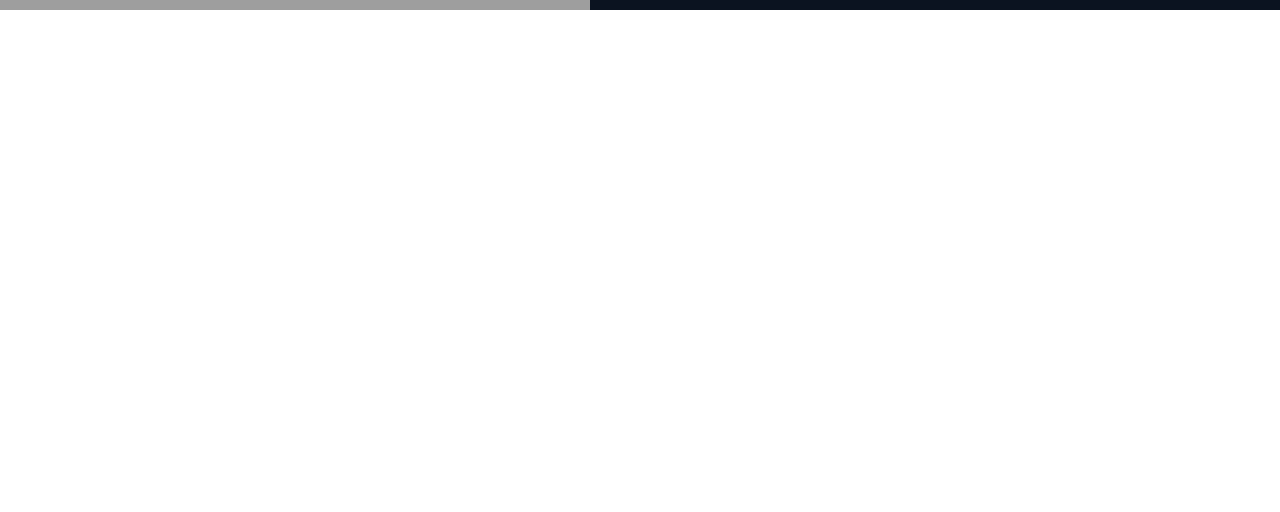
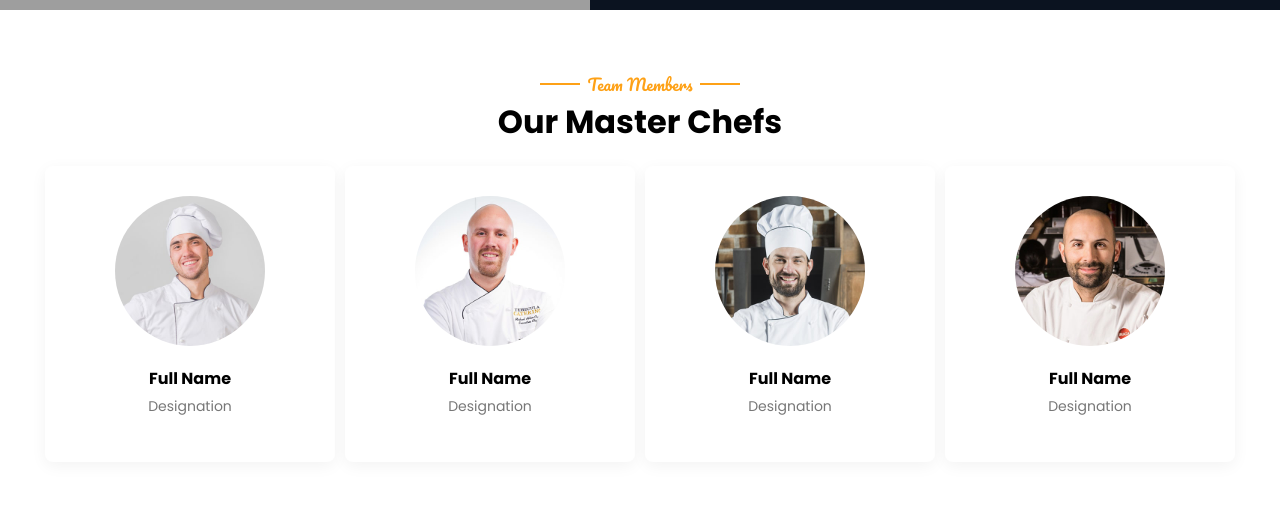
Before and after one commit to tasawar-ahmad/Food-Front, a plain HTML site: page Assignment 1/index.html in a window 1280 px wide. Shown: the part 2742-3254 px from the top of the page. Before the commit the page ends 2759 px from the top, so only its background shows below. Drawn offline with Linux system fonts and the light colour scheme; grey boxes are pictures that could not be loaded; a web font is replaced by a local one.

Commit message:
team section

```diff
--- a/Assignment 1/css/home.css
+++ b/Assignment 1/css/home.css
@@ -349,15 +349,18 @@
 .reservation-section {
     display: flex;
 }
+
 .reservation-left img {
     width: 100%;
     height: 100%;
     object-fit: cover;
 }
+
 .reservation-left,
 .reservation-right {
     flex: 1;
 }
+
 .reservation-right {
     background-color: #0b1320;
     color: #fff;
@@ -366,15 +369,18 @@
     justify-content: left;
     padding: 40px;
 }
+
 form {
     display: flex;
     flex-direction: column;
     gap: 20px;
 }
+
 .input-row {
     display: flex;
     gap: 20px;
 }
+
 .input-row input,
 .input-row select {
     flex: 1;
@@ -383,6 +389,7 @@ form {
     border: none;
     font-size: 14px;
 }
+
 textarea {
     padding: 12px;
     min-height: 100px;
@@ -391,6 +398,7 @@ textarea {
     font-size: 14px;
     resize: vertical;
 }
+
 .reservation-btn {
     background-color: var(--primary-color);
     color: white;
@@ -400,6 +408,67 @@ textarea {
     font-size: 16px;
     cursor: pointer;
 }
+
 .reservation-btn:hover {
     background-color: #d87e0c;
 }
+
+/* Team Section */
+
+.team-section {
+    display: flex;
+    flex-direction: column;
+    max-width: var(--max-width);
+    align-items: center;
+    margin: 0 auto;
+    padding: var(--default-padding);
+}
+
+.team-grid {
+    display: flex;
+    flex-wrap: wrap;
+    justify-content: center;
+    gap: 10px;
+}
+
+.team-member {
+    background: white;
+    box-shadow: 0 4px 16px rgba(0, 0, 0, 0.05);
+    border-radius: 8px;
+    padding: 30px 20px;
+    width: 250px;
+    transition: transform 0.3s ease;
+}
+
+.team-member:hover {
+    transform: translateY(-5px);
+}
+
+.team-img {
+    width: 150px;
+    height: 150px;
+    margin: 0 auto 20px;
+    border-radius: 50%;
+    overflow: hidden;
+}
+
+.team-img img {
+    width: 100%;
+    height: 100%;
+    object-fit: cover;
+}
+
+.team-member h4 {
+    font-size: 16px;
+    font-weight: 700;
+    margin: 10px 0 5px;
+    color: #000;
+    text-align: center;
+}
+
+.team-member p {
+    font-size: 14px;
+    color: #777;
+    margin-bottom: 15px;
+    text-align: center;
+}
--- a/Assignment 1/index.html
+++ b/Assignment 1/index.html
@@ -202,6 +202,47 @@
             </div>
         </div>
     </section>
+    <section class="team-section">
+        <div class="sub-heading-container">
+            <div class="horizontal-bar"></div>
+            <p class="sub-heading">Team Members</p>
+            <div class="horizontal-bar"></div>
+        </div>
+        <h2 class="main-heading">Our Master Chefs</h2>
+        <div class="team-grid">
+            <div class="team-member">
+                <div class="team-img">
+                    <img src="assets/team1.jpg" alt="Chef">
+                </div>
+                <h4>Full Name</h4>
+                <p>Designation</p>
+            </div>
+
+            <div class="team-member">
+                <div class="team-img">
+                    <img src="assets/team2.jpg" alt="Chef">
+                </div>
+                <h4>Full Name</h4>
+                <p>Designation</p>
+            </div>
+
+            <div class="team-member">
+                <div class="team-img">
+                    <img src="assets/team3.jpg" alt="Chef">
+                </div>
+                <h4>Full Name</h4>
+                <p>Designation</p>
+            </div>
+
+            <div class="team-member">
+                <div class="team-img">
+                    <img src="assets/team4.jpg" alt="Chef">
+                </div>
+                <h4>Full Name</h4>
+                <p>Designation</p>
+            </div>
+        </div>
+    </section>
 
     <script src="js/script.js"></script>
 </body>
```
Also changed, not shown: Assignment 1/assets/team1.jpg (added), Assignment 1/assets/team2.jpg (added), Assignment 1/assets/team3.jpg (added), Assignment 1/assets/team4.jpg (added).
